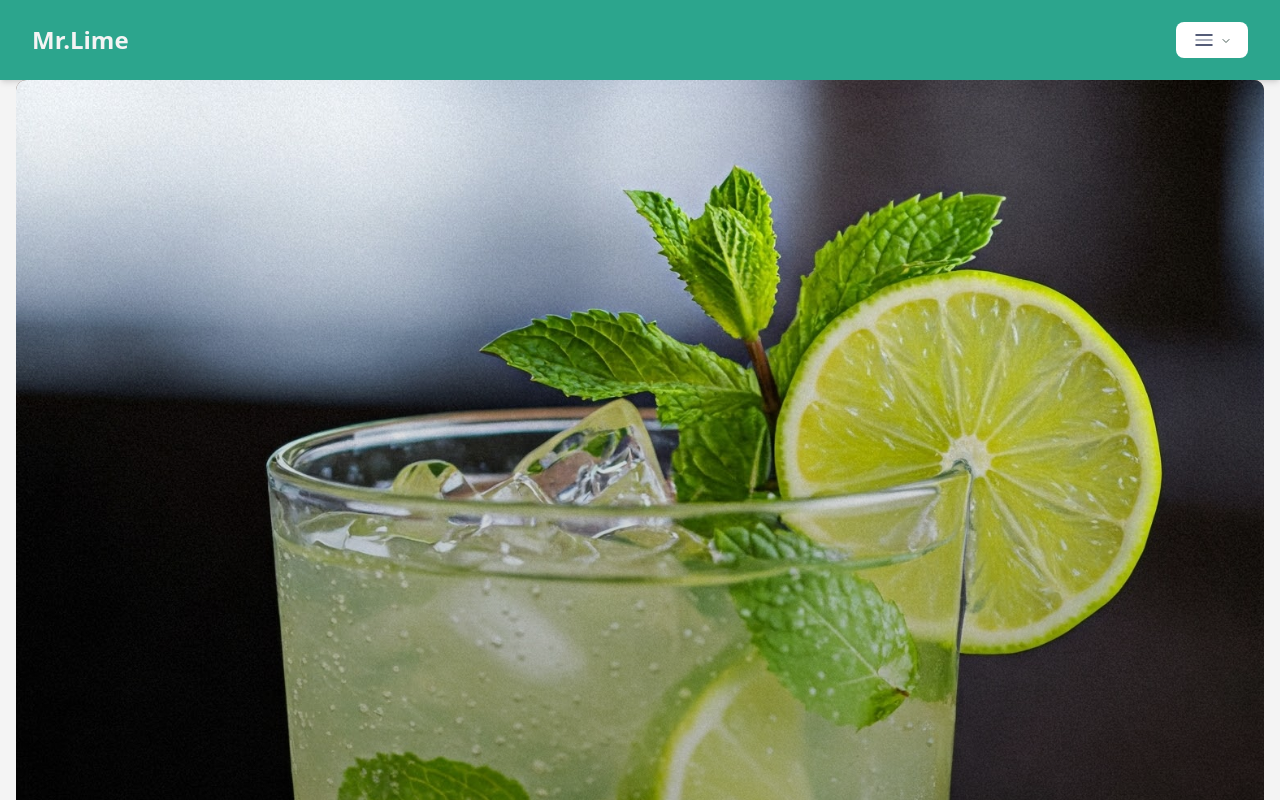
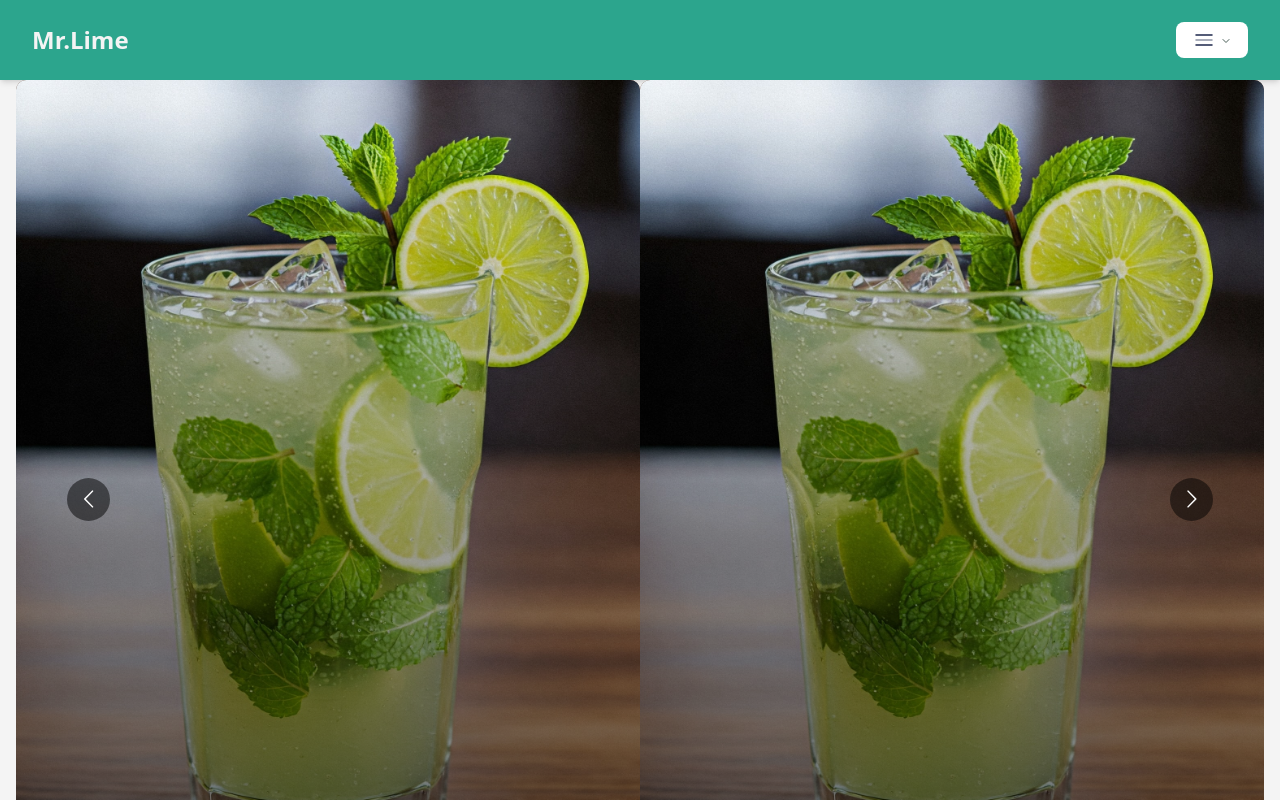
Before and after one commit to codnrawbwj/mrlime, a Next.js app: page / in a window 1280 px wide. Shown: the top 800 px of the page. Built offline with nearby package versions, Linux system fonts and the light colour scheme.

Commit message:
add LandingCarousel comp

```diff
--- a/package.json
+++ b/package.json
@@ -17,6 +17,7 @@
     "next": "15.2.2",
     "react": "^19.0.0",
     "react-dom": "^19.0.0",
+    "react-multi-carousel": "^2.8.5",
     "tailwind-merge": "^3.0.2",
     "tailwindcss-animate": "^1.0.7"
   },
--- /dev/null
+++ b/src/components/LandingPage/LandingCarousel.tsx
@@ -0,0 +1,48 @@
+"use client";
+import Carousel from "react-multi-carousel";
+import "react-multi-carousel/lib/styles.css";
+import React from "react";
+import ItemCard from "@/components/ItemCard/item-card";
+
+const responsive = {
+  superLargeDesktop: {
+    // the naming can be any, depends on you.
+    breakpoint: { max: 4000, min: 3000 },
+    items: 5,
+  },
+  desktop: {
+    breakpoint: { max: 3000, min: 1024 },
+    items: 3,
+  },
+  tablet: {
+    breakpoint: { max: 1024, min: 464 },
+    items: 2,
+  },
+  mobile: {
+    breakpoint: { max: 464, min: 0 },
+    items: 1,
+  },
+};
+
+const LandingCarousel = () => {
+  return (
+    <Carousel
+      responsive={responsive}
+      swipeable={true}
+      draggable={false}
+      infinite={true}
+    >
+      <div>
+        <ItemCard name="Mojito" img="/mojito-image.jpeg" />
+      </div>
+      <div>
+        <ItemCard name="Mojito2" img="/mojito-image.jpeg" />
+      </div>
+      <div>
+        <ItemCard name="Mojito3" img="/mojito-image.jpeg" />
+      </div>
+    </Carousel>
+  );
+};
+
+export default LandingCarousel;
--- a/src/components/LandingPage/index.tsx
+++ b/src/components/LandingPage/index.tsx
@@ -1,10 +1,10 @@
-import ItemCard from "@/components/ui/item-card";
+import LandingCarousel from "@/components/LandingPage/LandingCarousel";
 import React from "react";
 
 const LandingPage = () => {
   return (
     <>
-      <ItemCard name="Mojito" img="/mojito-image.jpeg" />
+      <LandingCarousel />
     </>
   );
 };
```
Also changed, not shown: src/components/ItemCard/item-card.tsx (renamed from src/components/ui/item-card.tsx), 1 other file (tests, documents, lock files or other folders).
